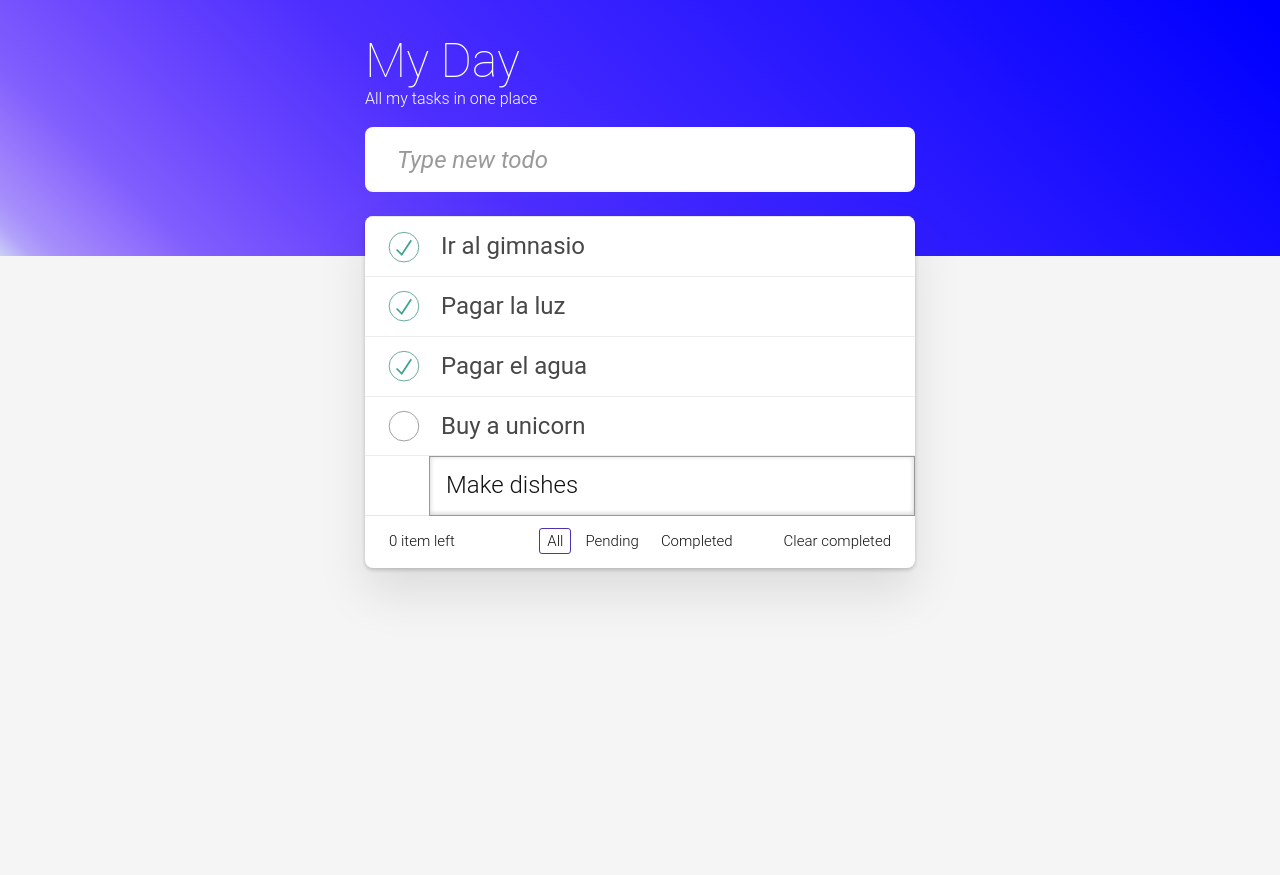
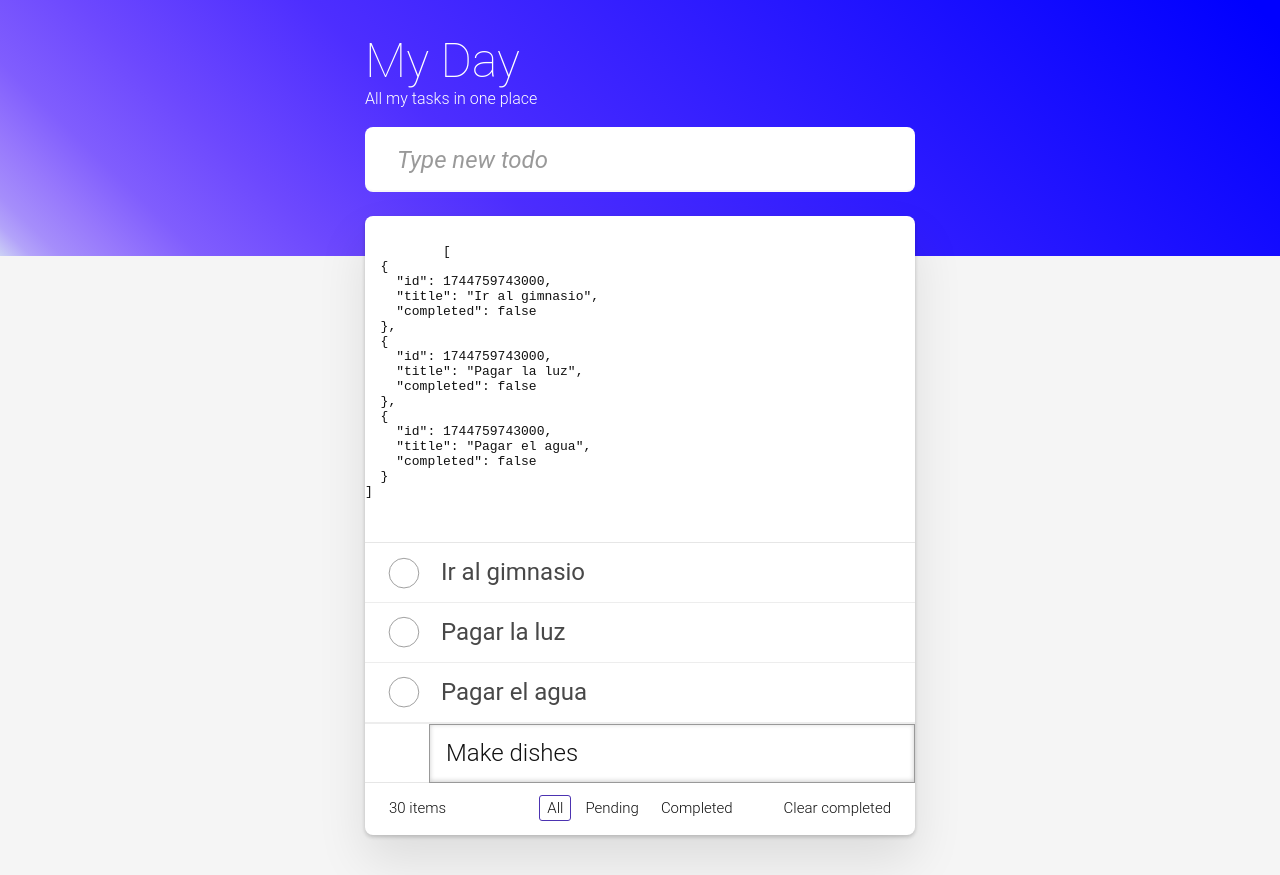
Before and after one commit to mrgomezsv/curso_angular_platzi, an Angular app: page / in a window 1280 px wide. Before the commit the page ends 800 px from the top, so only its background shows below. Built offline with nearby package versions, Linux system fonts and the light colour scheme.

Commit message:
Update Tasks

```diff
--- a/src/app/pages/home/home.component.html
+++ b/src/app/pages/home/home.component.html
@@ -15,24 +15,29 @@
     </header>
     <div class="container todoapp-wrapper">
       <!-- This section should be hidden by default and shown when there are todos -->
+      <pre>
+        <code>
+          {{ tasks() | json }}
+        </code>
+      </pre>
       <section class="main">
         <ul class="todo-list">
           <li *ngFor="let task of tasks(); index as i">
             <div class="view">
-              <input class="toggle" type="checkbox" checked />
+              <input class="toggle" type="checkbox" [checked]="task.completed" (change) = "updateTask(i)" />
               <label>{{ task.title }}</label>
               <button class="destroy" (click)="deleteTask(i)"></button>
             </div>
             <input class="edit" value="Learn JavaScript" />
           </li>
           <li>
-            <div class="view">
+            <!-- <div class="view">
               <input class="toggle" type="checkbox" />
               <label>Buy a unicorn</label>
               <button class="destroy"></button>
             </div>
             <input class="edit" value="Buy a unicorn" />
-          </li>
+          </li> -->
           <li class="editing">
             <div class="view">
               <input class="toggle" type="checkbox" />
@@ -46,7 +51,7 @@
       <!-- This footer should be hidden by default and shown when there are todos -->
       <footer class="footer">
         <!-- This should be `0 items left` by default -->
-        <span class="todo-count"><strong>0</strong> item left</span>
+        <span class="todo-count">{{ tasks().length }}<strong>0</strong> items</span>
         <!-- Remove this if you don't implement routing -->
         <ul class="filters">
           <li>
--- a/src/app/pages/home/home.component.ts
+++ b/src/app/pages/home/home.component.ts
@@ -52,5 +52,17 @@ export class HomeComponent {
     this.tasks.update((task) => task.filter((task, position) => position !== index));
   }
 
-
+  updateTask(index: number) {
+    this.tasks.update((task) => {
+      return task.map((task, position) => {
+        if (position == index) {
+          return {
+            ...task,
+            completed: !task.completed,
+          }
+        }
+        return task;
+      })
+    })
+  }
 }
```
